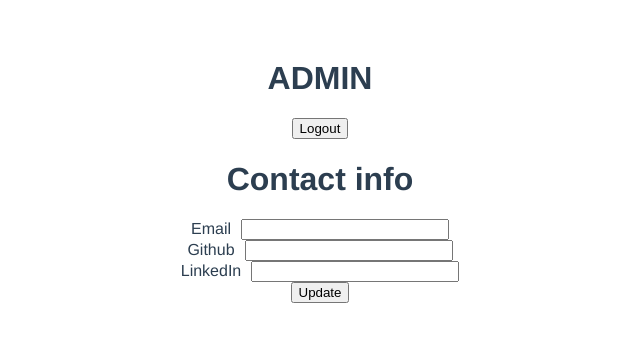
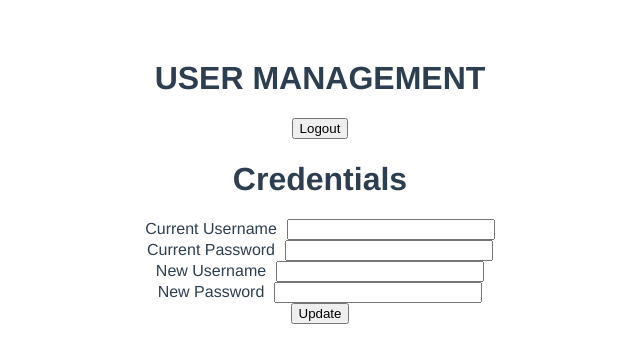
Before and after one commit to drigberg/savchenkmisha_site, a Vue app in the folder ui/: page /#/admin in a window 1280 px wide. Shown: the top 362 px of the page, without its empty margins (320-960 px from the left). Built offline with nearby package versions, Linux system fonts and the light colour scheme; no server answers; sample sign-in values are in the browser's storage.

Commit message:
change credentials from UI

```diff
--- a/ui/src/components/admin.vue
+++ b/ui/src/components/admin.vue
@@ -1,21 +1,25 @@
 <!-- Template -->
 <template>
   <div class="hello">
-    <h1>ADMIN</h1>
+    <h1>USER MANAGEMENT</h1>
     <button @click="logout">Logout</button>
-    <form @submit.prevent="updateContact">
-      <h1>Contact info</h1>
+    <form @submit.prevent="updateCredentials">
+      <h1>Credentials</h1>
       <div>
-        <label for="email">Email</label>
-        <input v-model="contact.email" name="email" type="text">
+        <label for="current_username">Current Username</label>
+        <input v-model="credentials.current_username" name="current_username" type="text">
       </div>
       <div>
-        <label for="github">Github</label>
-        <input v-model="contact.github" name="github" type="text">
+        <label for="current_password">Current Password</label>
+        <input v-model="credentials.current_password" name="current_password" type="text">
       </div>
       <div>
-        <label for="linkedin">LinkedIn</label>
-        <input v-model="contact.linkedin" name="linkedin" type="text">
+        <label for="new_username">New Username</label>
+        <input v-model="credentials.new_username" name="new_username" type="text">
+      </div>
+      <div>
+        <label for="new_password">New Password</label>
+        <input v-model="credentials.new_password" name="new_password" type="text">
       </div>
       <button type="submit">Update</button>
     </form>
@@ -25,53 +29,50 @@
 <!-- Script -->
 
 <script>
-import axios from 'axios'
-import { store } from '../store'
+import axios from "axios";
+import { store } from "../store";
 
 export default {
-  name: 'Admin',
+  name: "Admin",
   store,
-  data () {
+  data() {
     return {
-      contact: {
-        email: this.$store.state.contact.email,
-        github: this.$store.state.contact.github,
-        linkedin: this.$store.state.contact.linkedin
+      credentials: {
+        current_username: "",
+        current_password: "",
+        new_username: "",
+        new_password: ""
       }
-    }
-  },
-  created () {
-    if (!this.$store.state.loaded) {
-      this.$store.dispatch('loadData')
-    }
-  },
-  computed: {
-    projectsFromStore () {
-      return JSON.stringify(this.$store.state.projects)
-    },
-    contactFromStore () {
-      return JSON.stringify(this.$store.state.contact)
-    }
+    };
   },
   methods: {
-    logout: function () {
-      const vm = this
-      localStorage.removeItem('mishasite-user-token')
+    logout: function() {
+      const vm = this;
+      localStorage.removeItem("mishasite-user-token");
 
-      axios.get('/api/logout').then(response => {
-        vm.$router.go('/')
-      })
+      axios.get("/api/logout").then(response => {
+        vm.$router.go("/");
+      });
     },
-    updateContact: function () {
-      this.$store.dispatch('updateContact', this.contact)
-    }
-  },
-  watch: {
-    contactFromStore: function (data) {
-      this.contact = JSON.parse(data)
+    updateCredentials: function() {
+      if (
+        !this.credentials.current_username ||
+        !this.credentials.current_password
+      ) {
+        console.log("need current username and password!");
+        return;
+      }
+
+      if (!this.credentials.new_username && !this.credentials.new_password) {
+        console.log("nothing to update!");
+        return;
+      }
+
+      this.$store.dispatch("updateCredentials", this.credentials);
+      this.logout();
     }
   }
-}
+};
 </script>
 
 <!-- Style -->
--- a/ui/src/components/contact.vue
+++ b/ui/src/components/contact.vue
@@ -5,7 +5,6 @@
         <strong>email:</strong>
         {{ contact.email }}
       </p>
-      <input v-if="$store.getters.isLoggedIn" v-model="contact.email" name="email" type="text">
     </div>
 
     <p>
@@ -16,6 +15,23 @@
       <strong>linkedin:</strong>
       {{ contact.linkedin }}
     </p>
+
+    <form @submit.prevent="update" v-if="$store.getters.isLoggedIn">
+      <h1>UPDATE CONTACT</h1>
+      <div>
+        <label for="email">Email</label>
+        <input v-model="contact.email" name="email" type="text">
+      </div>
+      <div>
+        <label for="github">Github</label>
+        <input v-model="contact.github" name="github" type="text">
+      </div>
+      <div>
+        <label for="linkedin">LinkedIn</label>
+        <input v-model="contact.linkedin" name="linkedin" type="text">
+      </div>
+      <button type="submit">Update</button>
+    </form>
   </div>
 </template>
 
@@ -25,9 +41,28 @@ import { store } from "../store";
 export default {
   name: "Contact",
   store,
+  data() {
+    return {
+      contact: {
+        email: this.$store.state.contact.email,
+        github: this.$store.state.contact.github,
+        linkedin: this.$store.state.contact.linkedin
+      }
+    };
+  },
   computed: {
-    contact() {
-      return this.$store.state.contact;
+    contactFromStore() {
+      return JSON.stringify(this.$store.state.contact);
+    }
+  },
+  methods: {
+    update: function() {
+      this.$store.dispatch("updateContact", this.contact);
+    }
+  },
+  watch: {
+    contactFromStore: function(data) {
+      this.contact = JSON.parse(data);
     }
   }
 };
--- a/ui/src/store/actions.js
+++ b/ui/src/store/actions.js
@@ -36,12 +36,20 @@ export default {
   },
   async updateContact({ commit }, payload) {
     try {
-      const { data } = await axios
-        .post('/api/contact', payload)
+      const { data } = await axios.post('/api/contact', payload)
       commit('contact', data)
       console.log('updated contact!')
     } catch (err) {
       console.log('error updating contact!', err.message)
     }
+  },
+  async updateCredentials(_ctx, payload) {
+    try {
+      await axios.post('/api/change_credentials', payload)
+
+      console.log('updated credentials!')
+    } catch (err) {
+      console.log('error updating credentials!', err.message)
+    }
   }
 }
```
Also changed, not shown: ui/src/components/home.vue (+11 -11 lines), 1 other file (tests, documents, lock files or other folders).
